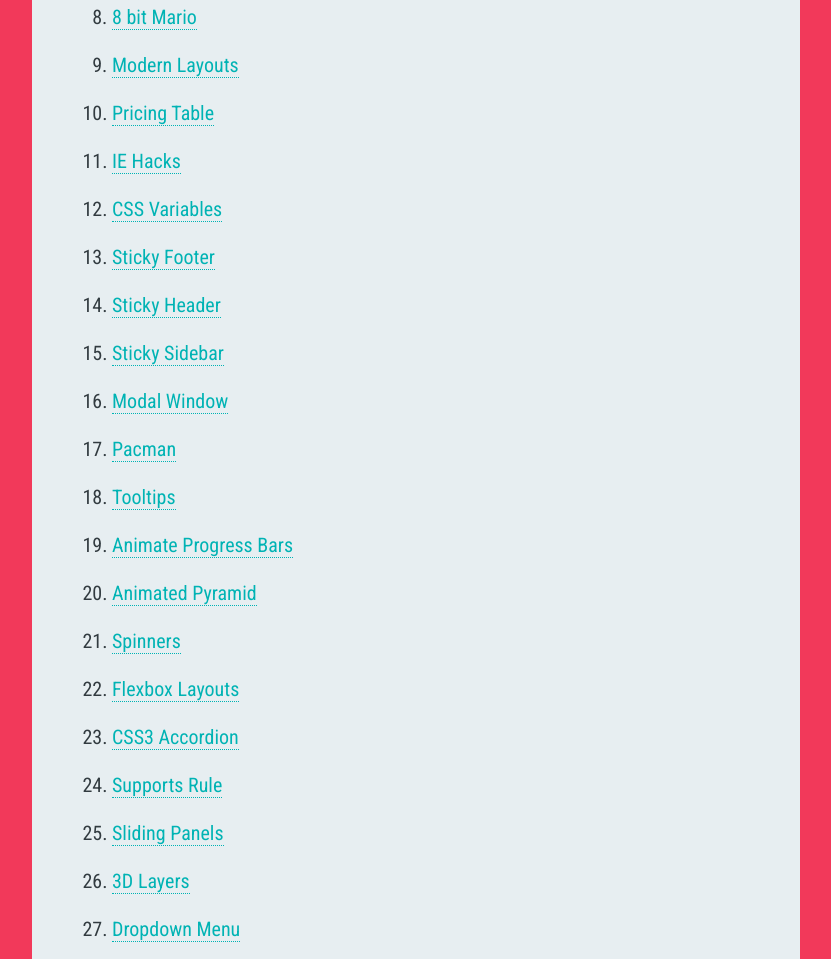
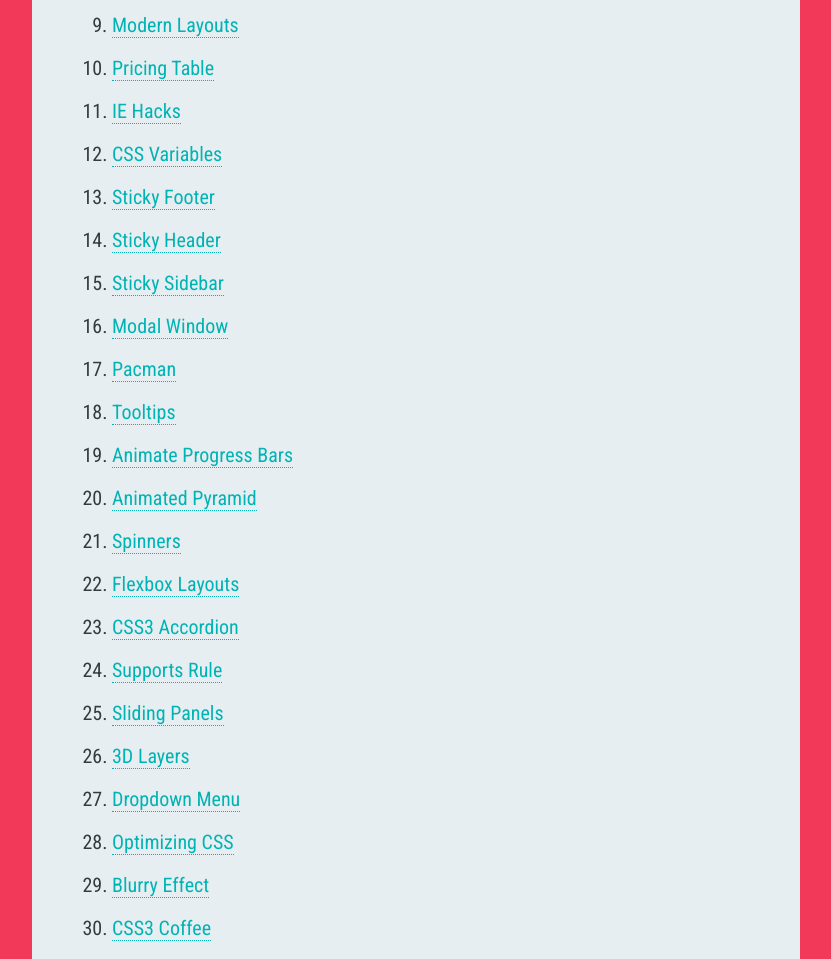
Before and after one commit to sschottler/CSS3-in-30-days, a website: page index.html in a window 1280 px wide. Shown: the part 573-1532 px from the top of the page, without its empty margins (224-1055 px from the left). Drawn offline with Linux system fonts and the light colour scheme; a web font is replaced by a local one.

Commit message:
fixed up paths

```diff
--- a/index.html
+++ b/index.html
@@ -6,10 +6,10 @@
     <meta http-equiv="X-UA-Compatible" content="ie=edge" />
     <title>CSS3 in 30 Days</title>
     <!-- NORMALIZE CSS -->
-    <link rel="stylesheet" href="../_theme-styles/normalize.css" />
+    <link rel="stylesheet" href="/_theme-styles/normalize.css" />
 
     <!-- PROJECT THEME CSS -->
-    <link rel="stylesheet" href="../_theme-styles/theme.css" />
+    <link rel="stylesheet" href="/_theme-styles/theme.css" />
 
     <link
       href="https://fonts.googleapis.com/css?family=Bubblegum+Sans|Nova+Mono|Roboto+Condensed"
@@ -17,7 +17,7 @@
     />
     <style>
       li {
-        margin-bottom: 20px;
+        margin-bottom: 15px;
       }
     </style>
   </head>
@@ -26,48 +26,48 @@
 
     <div class="sandbox">
       <ol>
-        <li><a href="1-Fancy-Buttons/index.html">Fancy Buttons</a></li>
-        <li><a href="2-Sexy-Typography/index.html">Sexy Typography</a></li>
-        <li><a href="3-Clipping-Images/index.html">Clipping Images</a></li>
+        <li><a href="/1-Fancy-Buttons/index.html">Fancy Buttons</a></li>
+        <li><a href="/2-Sexy-Typography/index.html">Sexy Typography</a></li>
+        <li><a href="/3-Clipping-Images/index.html">Clipping Images</a></li>
         <li>
-          <a href="4-Sexy-Registration-Form/index.html"
+          <a href="/4-Sexy-Registration-Form/index.html"
             >Sexy Registration Form</a
           >
         </li>
         <li>
-          <a href="5-Useful-Broken-Images/index.html">Useful Broken Images</a>
+          <a href="/5-Useful-Broken-Images/index.html">Useful Broken Images</a>
         </li>
-        <li><a href="6-Print-Styles/index.html">Print Styles</a></li>
+        <li><a href="/6-Print-Styles/index.html">Print Styles</a></li>
         <li>
-          <a href="7-Image-Manipulation/index.html">Image Manipulation</a>
+          <a href="/7-Image-Manipulation/index.html">Image Manipulation</a>
         </li>
-        <li><a href="8-8-bit-Mario/index.html">8 bit Mario</a></li>
-        <li><a href="9-Modern-Layouts/index.html">Modern Layouts</a></li>
-        <li><a href="10-Pricing-Table/index.html">Pricing Table</a></li>
-        <li><a href="11-IE-Hacks/index.html">IE Hacks</a></li>
-        <li><a href="12-CSS-Variables/index.html">CSS Variables</a></li>
-        <li><a href="13-Sticky-Footer/index.html">Sticky Footer</a></li>
-        <li><a href="14-Sticky-Header/index.html">Sticky Header</a></li>
-        <li><a href="15-Sticky-Sidebar/index.html">Sticky Sidebar</a></li>
-        <li><a href="16-Modal-Window/index.html">Modal Window</a></li>
-        <li><a href="17-Pacman/index.html">Pacman</a></li>
-        <li><a href="18-Tooltips/index.html">Tooltips</a></li>
+        <li><a href="/8-8-bit-Mario/index.html">8 bit Mario</a></li>
+        <li><a href="/9-Modern-Layouts/index.html">Modern Layouts</a></li>
+        <li><a href="/10-Pricing-Table/index.html">Pricing Table</a></li>
+        <li><a href="/11-IE-Hacks/index.html">IE Hacks</a></li>
+        <li><a href="/12-CSS-Variables/index.html">CSS Variables</a></li>
+        <li><a href="/13-Sticky-Footer/index.html">Sticky Footer</a></li>
+        <li><a href="/14-Sticky-Header/index.html">Sticky Header</a></li>
+        <li><a href="/15-Sticky-Sidebar/index.html">Sticky Sidebar</a></li>
+        <li><a href="/16-Modal-Window/index.html">Modal Window</a></li>
+        <li><a href="/17-Pacman/index.html">Pacman</a></li>
+        <li><a href="/18-Tooltips/index.html">Tooltips</a></li>
         <li>
-          <a href="19-Animated-Progress-Bars/index.html"
+          <a href="/19-Animated-Progress-Bars/index.html"
             >Animate Progress Bars</a
           >
         </li>
-        <li><a href="20-Animated-Pyramid/index.html">Animated Pyramid</a></li>
-        <li><a href="21-Spinners/index.html">Spinners</a></li>
-        <li><a href="22-Flexbox-Layouts/index.html">Flexbox Layouts</a></li>
-        <li><a href="23-CSS3-Accordion/index.html">CSS3 Accordion</a></li>
-        <li><a href="24-Supports-Rule/index.html">Supports Rule</a></li>
-        <li><a href="25-Sliding-Panels/index.html">Sliding Panels</a></li>
-        <li><a href="26-3D-Layers/index.html">3D Layers</a></li>
-        <li><a href="27-Dropdown-Menu/index.html">Dropdown Menu</a></li>
-        <li><a href="28-Optimizing-CSS/index.html">Optimizing CSS</a></li>
-        <li><a href="29-Blurry-Effect/index.html">Blurry Effect</a></li>
-        <li><a href="30-CSS3-Coffee/index.html">CSS3 Coffee</a></li>
+        <li><a href="/20-Animated-Pyramid/index.html">Animated Pyramid</a></li>
+        <li><a href="/21-Spinners/index.html">Spinners</a></li>
+        <li><a href="/22-Flexbox-Layouts/index.html">Flexbox Layouts</a></li>
+        <li><a href="/23-CSS3-Accordion/index.html">CSS3 Accordion</a></li>
+        <li><a href="/24-Supports-Rule/index.html">Supports Rule</a></li>
+        <li><a href="/25-Sliding-Panels/index.html">Sliding Panels</a></li>
+        <li><a href="/26-3D-Layers/index.html">3D Layers</a></li>
+        <li><a href="/27-Dropdown-Menu/index.html">Dropdown Menu</a></li>
+        <li><a href="/28-Optimizing-CSS/index.html">Optimizing CSS</a></li>
+        <li><a href="/29-Blurry-Effect/index.html">Blurry Effect</a></li>
+        <li><a href="/30-CSS3-Coffee/index.html">CSS3 Coffee</a></li>
       </ol>
     </div>
   </body>
```
